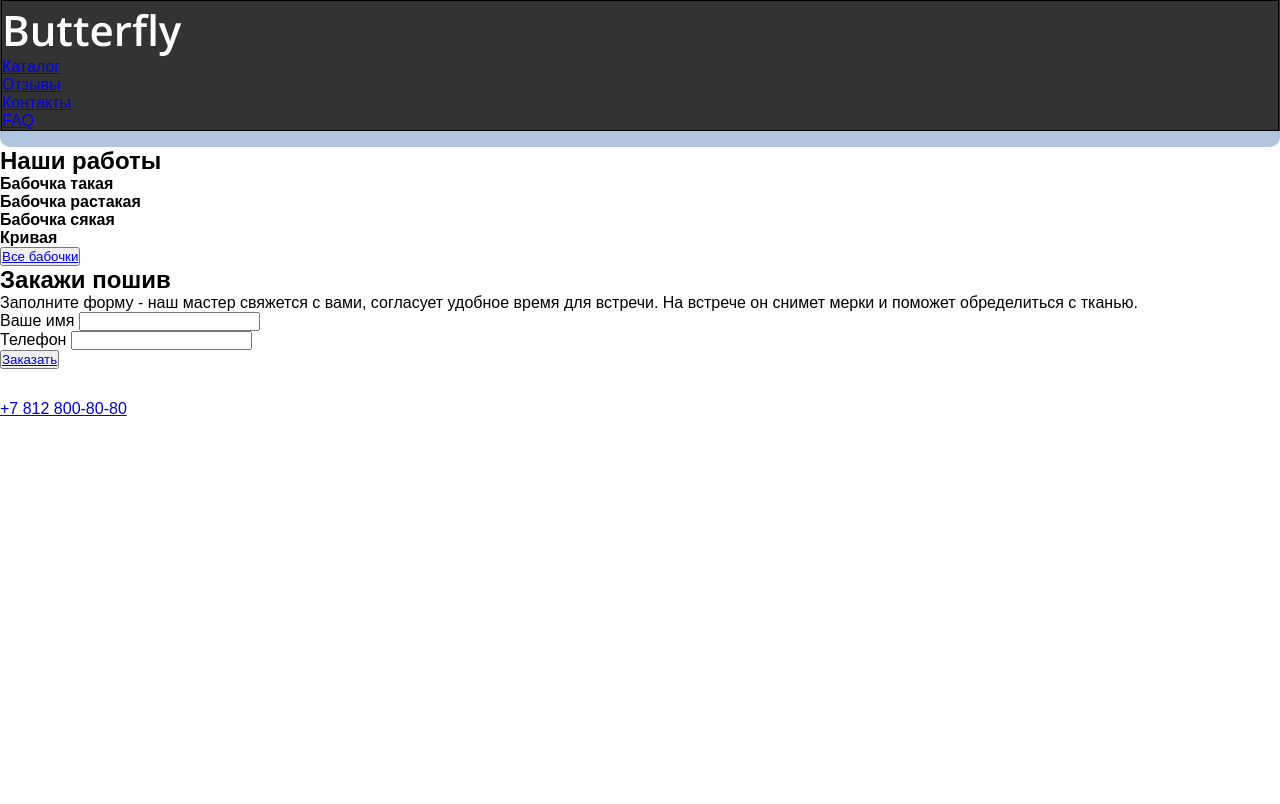
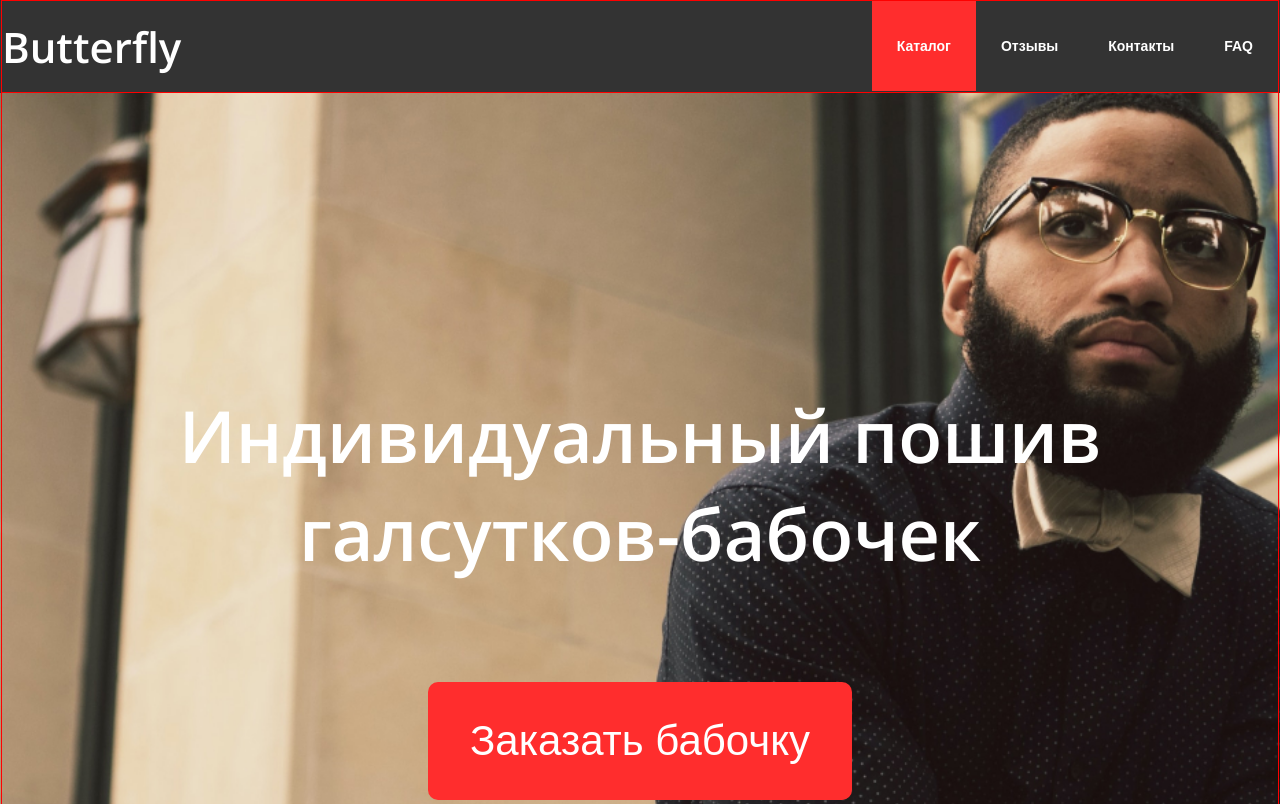
Before and after one commit to ValeriaVeber/butterfly_shop_saganovich, a website: page www/index.html in a window 1280 px wide. Shown: the top 804 px of the page. Drawn offline with Linux system fonts and the light colour scheme.

Commit message:
Шапка finished. Promo finished. Catalog started (ttl, item-pics

```diff
--- /dev/null
+++ b/src/styles/blocks/_btn.scss
@@ -0,0 +1,26 @@
+.btn {
+  padding: 30px 42px 31px;
+  font-weight: 400;
+  font-size: 42px;
+  line-height: 57px;
+  align-items: center;
+  text-align: center;
+  background-color: $color-accent;
+  border-radius: 10px;
+  border: none;
+}
+
+.promo-btn {
+  margin-bottom: 418px;
+}
+
+.order-btn {
+  padding: 34px 146px 36px;
+  font-weight: 400;
+  font-size: 28px;
+  line-height: 34px;
+}
+
+.catalog-btn {
+
+}
--- /dev/null
+++ b/src/styles/blocks/_catalog.scss
@@ -0,0 +1,26 @@
+.catalog-inner {
+  @include inner;
+}
+
+.catalog-ttl {
+  padding: 130px 0 97px;
+  font-family: $font-open;
+  font-weight: 400;
+  font-size: 64px;
+  line-height: 87px;
+  text-align: center;
+}
+
+.catalog-list {
+  margin-left: -$gap-half;
+  margin-right: -$gap-half;
+  // padding-bottom: 120px;
+  display: flex;
+  flex-wrap: nowrap;
+  width: cover;
+  justify-content: center;
+}
+
+.catalog-pic {
+  padding: $gap-half;
+}
--- a/src/styles/blocks/_header.scss
+++ b/src/styles/blocks/_header.scss
@@ -4,19 +4,52 @@
   left: 0;
   z-index: 1000;
   width: 100%;
+  color: $color-white;
   background-color: $color-dark;
-  color: #fff;
 }
 
 .header-inner {
   @include inner;
 }
 
+.header-wrap {
+  display: flex;
+  width: auto;
+  justify-content: space-between;
+}
+
 .desctop-logo {
+  padding: 17px 0;
   font-family: 'Open Sans';
   font-weight: 600;
   font-size: 42px;
   line-height: 57px;
-  color: #fff;
+  color: $color-white;
   text-decoration: none;
 }
+
+.menu-wrap {
+  display: flex;
+  flex-wrap: nowrap;
+  font-style: $font-open;
+  font-weight: 700;
+  font-size: 14px;
+  line-height: 24px;
+}
+
+.header-nav {
+  display: block;
+  padding: 33px 25px;
+  list-style-type: none;
+}
+
+.nav-accent {
+  background-color: $color-accent;
+}
+
+a {
+    text-decoration: none;
+}
+
+// a:hover {text-decoration: underline;
+// }
--- a/src/styles/blocks/_promo.scss
+++ b/src/styles/blocks/_promo.scss
@@ -1,28 +1,50 @@
-.promo {
-  padding: 50px 0;
-  background-color: lightsteelblue;
-  border-radius: 10px;
+.promo-inner {
+  @include inner;
 }
 
-.promo-inner {
-  margin: 0 auto;
-  width: 1024px;
 
-  @media (max-width: 1279px) {
-    width: auto;
-    max-width: 1024px;
-  }
+.promo {
+  font-family: $font-open;
+  text-align: center;
+  color: #fff;
+  background-image: url(/images/mister_niger.jpg);
+  background-repeat: no-repeat;
+  background-size: cover;
+  background-position: center;
 }
 
-.promo-ttl {
-  font-size: $h1-fz-desktop;
-  font-weight: $h1-fw;
+.promo-holder {
+  margin-top: 91px;
+}
 
-  @media (max-width: 1279px) {
-    font-size: $h1-fz-tablet;
-  }
 
-  @media (max-width: 669px) {
-    font-size: $h1-fz-mobile;
-  }
+.promo-slogan {
+  padding: 294px 0 100px;
+  font-weight: 600;
+  font-size: 72px;
+  line-height: 98px;
+  text-align: center;
 }
+
+
+
+
+
+//   @media (max-width: 1279px) {
+//     width: auto;
+//     max-width: 1024px;
+//   }
+// }
+
+// .promo-ttl {
+//   font-size: $h1-fz-desktop;
+//   font-weight: $h1-fw;
+
+//   @media (max-width: 1279px) {
+//     font-size: $h1-fz-tablet;
+//   }
+
+//   @media (max-width: 669px) {
+//     font-size: $h1-fz-mobile;
+//   }
+// }
--- a/src/styles/common/_mixins.scss
+++ b/src/styles/common/_mixins.scss
@@ -2,5 +2,5 @@
 @mixin inner($width: 1278px) {
   max-width: $width;
   margin: 0 auto;
-  border: 1px solid #000;
+  border: 1px solid #f00;
 }
--- a/src/styles/common/_variables.scss
+++ b/src/styles/common/_variables.scss
@@ -1,5 +1,6 @@
 // Fonts
 $font: Arial, "Helvetica Neue", Helvetica, sans-serif;
+$font-open: 'Open Sans';
 
 $h1-fz-mobile: 20px;
 $h1-fz-tablet: 32px;
@@ -9,10 +10,13 @@ $h1-fw: 400;
 // colors
 $color-dark: #333333;
 $color-accent: #FF2D2D;
+$color-white: #fff;
 
 // indents
+$gap: 20px;
+$gap-half: $gap/2;
 
 // breakpoints
 $desktop: 1278px;
-$tablet: 748px;
-$mobile: 300px;
+$tablet: 768px;
+$mobile: 320px;
--- a/src/styles/style.scss
+++ b/src/styles/style.scss
@@ -7,3 +7,5 @@
 // blocks
 @import "blocks/_promo";
 @import "blocks/header";
+@import "blocks/btn";
+@import "blocks/catalog";
--- a/www/index.html
+++ b/www/index.html
@@ -14,11 +14,11 @@
       <div class="header-wrap">
         <a href="#" class="desctop-logo header-logo">Butterfly</a>
         <nav class="menu">
-          <ul>
-            <ll><a href="#">Каталог</a></ll>
-            <li><a href="#">Отзывы</a></li>
-            <li><a href="#">Контакты</a></li>
-            <li><a href="#">FAQ</a></li>
+          <ul class="menu-wrap">
+            <li class="header-nav nav-accent"><a href="#" style="color:#fff">Каталог</a></li>
+            <li class="header-nav"><a href="#" style="color:#fff">Отзывы</a></li>
+            <li class="header-nav"><a href="#" style="color:#fff">Контакты</a></li>
+            <li class="header-nav"><a href="#" style="color:#fff">FAQ</a></li>
           </ul>
         </nav>
       </div>
@@ -27,34 +27,40 @@
 
   <main>
     <section class="promo">
-      <div class="promo-inner">
-        <h1 class="promo-slogan">Индивидуальный пошив галсутков-бабочек</h1>
-        <button class="btn promo-btn"><a href="#">Заказать бабочку</a></button>
+      <div class="promo-holder">
+        <div class="promo-inner">
+          <h1 class="promo-slogan">Индивидуальный пошив галсутков-бабочек</h1>
+          <button class="btn promo-btn"><a href="#" style="color:#fff">Заказать бабочку</a></button>
+        </div>
       </div>
     </section>
 
     <section class="catalog">
       <div class="catalog-inner">
-        <h2 class="catalog-ttl">Наши работы</h2>
-        <ul class="catalog-list">
-          <li class="calalog-item">
-            <i class="catalog-item-pic" style="background-image: url();"></i>
-            <strong class="catalog-item-desc">Бабочка такая</strong>
-          </li>
-          <li class="calalog-item">
-            <i class="catalog-item-pic" style="background-image: url();"></i>
-            <strong class="catalog-item-desc">Бабочка растакая</strong>
-          </li>
-          <li class="calalog-item">
-            <i class="catalog-item-pic" style="background-image: url();"></i>
-            <strong class="catalog-item-desc">Бабочка сякая</strong>
-          </li>
-          <li class="calalog-item">
-            <i class="catalog-item-pic" style="background-image: url();"></i>
-            <strong class="catalog-item-desc">Кривая</strong>
-          </li>
-        </ul>
-        <button class="btn catalog-btn"><a href="#">Все бабочки</a></button>
+        <p class="catalog-ttl">Наши работы</p>
+        <div class="catalog-list">
+          <div class="calalog-item">
+            <a href="" class="catalog-item-link"><img src="images/btf_in_box.jpg" alt="Галстук-бабочка в коробке"
+                class="catalog-pic" class="catalog-pic"></a>
+            <p class="catalog-item-desc">Бабочка такая</p>
+          </div>
+          <div class="calalog-item">
+            <a href="" class="catalog-item-link"><img src="images/two-btfs.jpg" alt="Две галстук-бабочки"
+                class="catalog-pic"></a>
+            <p class="catalog-item-desc">Бабочка растакая</p>
+          </div>
+          <div class="calalog-item">
+            <a href="" class="catalog-item-link"><img src="images/man_with_btf.jpg" alt="Мужчина с галстуком-бабочкой"
+                class="catalog-pic"></a>
+            <p class="catalog-item-desc">Бабочка сякая</p>
+          </div>
+          <div class="calalog-item">
+            <a href="" class="catalog-item-link"> <img src="images/cat-with-btf.jpg" alt="Кот в галстуке-бабочке"
+                class="catalog-pic"></a>
+            <p class="catalog-item-desc">Кривая</p>
+          </div>
+        </div>
+        <button class="btn catalog-btn"><a href="#" style="color:#fff">Все бабочки</a></button>
       </div>
     </section>
 
@@ -73,7 +79,7 @@
             <input id="phone" name="phone" type="tel" class="form-input">
           </div>
         </form>
-        <button class="btn order-btn"><a href="#">Заказать</a></button>
+        <button class="btn order-btn"><a href="#" style="color:#fff">Заказать</a></button>
       </div>
     </section>
   </main>
```
Also changed, not shown: www/images/Mister_man.jpg (added), www/images/btf_in_box.jpg (added), www/images/cat-with-btf.jpg (added), www/images/man_with_btf.jpg (added), www/images/mister_niger.jpg (added), www/images/two-btfs.jpg (added), www/style/style.css.
